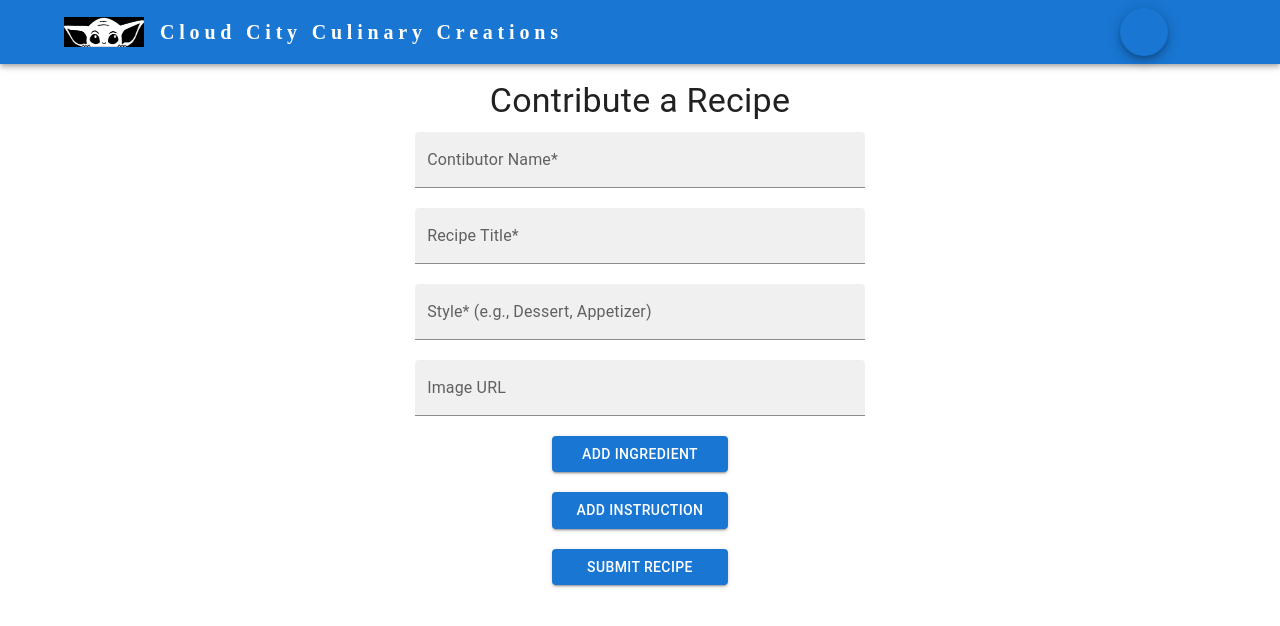
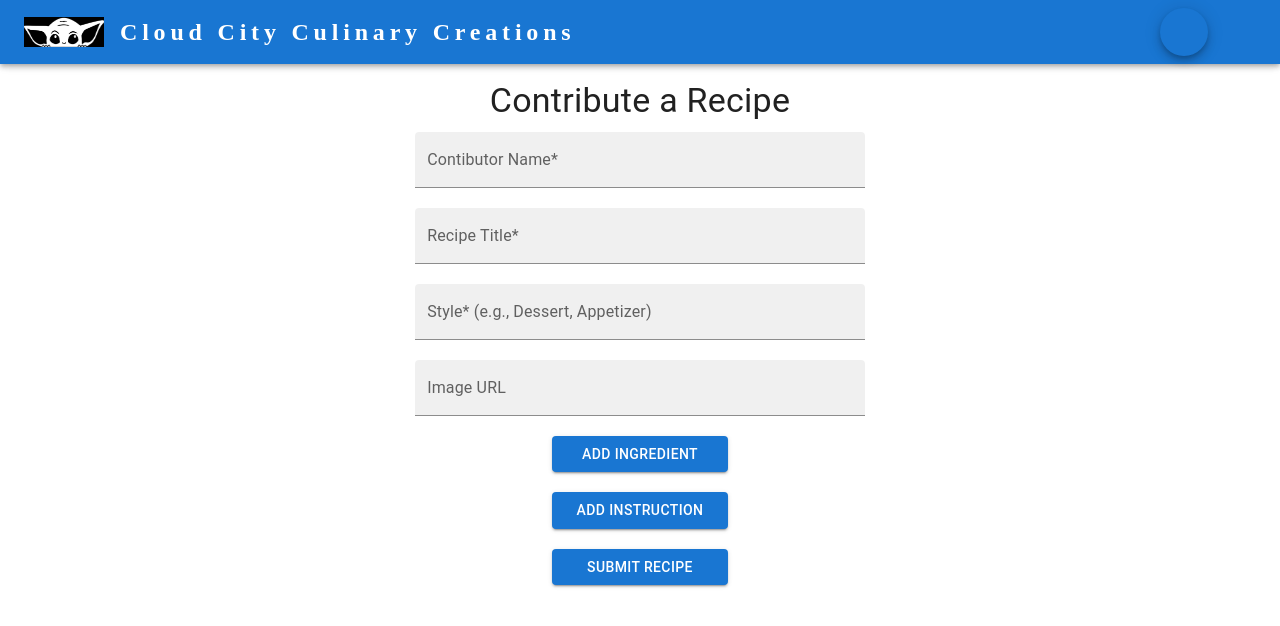
Before and after one commit to ethanberke/CloudCityCreations, a React (Vite) app in the folder client/: page /contribute in a window 1280 px wide. Shown: the top 626 px of the page. Built offline with nearby package versions, Linux system fonts and the light colour scheme; some icons are missing.

Commit message:
Styling: Navbar buttons hug sides now.  Title dynamically adjusts to shrinking window.  Navbar is now "fixed".  Added Toolbar to App.jsx to account spacing for Appbar component.

```diff
--- a/client/App.jsx
+++ b/client/App.jsx
@@ -4,11 +4,14 @@ import Navbar from "./components/Navbar";
 import About from "./pages/About";
 import ContributePage from "./pages/ContributePage";
 import RecipesPage from "./pages/RecipesPage";
+import Toolbar from "@mui/material/Toolbar";
 
 export default function App() {
   return (
     <Router>
       <Navbar />
+      <Toolbar disableGutters/>
+
       <Routes>
         <Route path="/" element={<Landing />} />
         <Route path="/recipes" element={<RecipesPage />} />
--- a/client/components/Navbar.jsx
+++ b/client/components/Navbar.jsx
@@ -46,8 +46,8 @@ function TADS_AppBar() {
   };
 
   return (
-    <AppBar position="static">
-      <Container>
+    <AppBar position="fixed">
+      <Container maxWidth={false}>
         <Toolbar disableGutters>
           <Box
             component={Link}
@@ -73,14 +73,32 @@ function TADS_AppBar() {
             />
           </Box>
           <Typography
-            variant="h6"
+            variant="h5"
             noWrap
             component={Link}
             to="/"
             href="/"
             sx={{
               mr: 2,
-              display: { xs: "none", md: "flex" },
+              display: { xs: "none", sm: "none", md: "flex" },
+              fontFamily: "serif",
+              fontWeight: 700,
+              letterSpacing: ".3rem",
+              color: "inherit",
+              textDecoration: "none",
+            }}
+          >
+            Cloud City Culinary Creations
+          </Typography>
+                    <Typography
+            variant="h5"
+            noWrap
+            component={Link}
+            to="/"
+            href="/"
+            sx={{
+              mr: 2,
+              display: { xs: 'none', sm: "flex", md: "none" },
               fontFamily: "serif",
               fontWeight: 700,
               letterSpacing: ".3rem",
@@ -91,14 +109,14 @@ function TADS_AppBar() {
             Cloud City Culinary Creations
           </Typography>
           <Typography
-            variant="h6"
+            variant="h5"
             noWrap
             component={Link}
             to="/"
             href="/"
             sx={{
               mr: 2,
-              display: { xs: "flex", md: "none" },
+              display: { xs: "flex", sm: 'none', md: "none" },
               fontFamily: "serif",
               fontWeight: 700,
               letterSpacing: ".3rem",
@@ -106,7 +124,7 @@ function TADS_AppBar() {
               textDecoration: "none",
             }}
           >
-            Cloud City Culinary Creations
+            C-3 Creations
           </Typography>
 
           <Box sx={{ flexGrow: 1 }}></Box>
--- a/client/components/RecipeTile.jsx
+++ b/client/components/RecipeTile.jsx
@@ -40,7 +40,7 @@ export default function RecipeTile() {
     <Box sx={{ flexGrow: 1 }}>
       <Grid container spacing={2}>
         {recipes.map((recipe) => (
-          <Grid size={{ xs: 12, sm: 6, md: 4 }} key={recipe.id}>
+          <Grid size={{ xs: 12, sm: 6, md: 4, lg: 3 }} key={recipe.id}>
             <Card onClick={() => handleOpen(recipe)}>
               <CardActionArea>
                 <CardMedia
```
